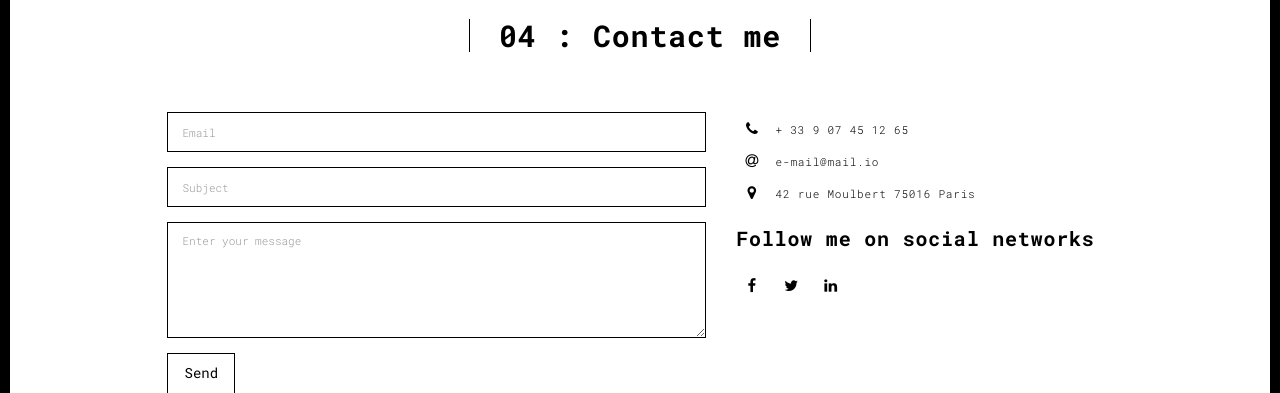
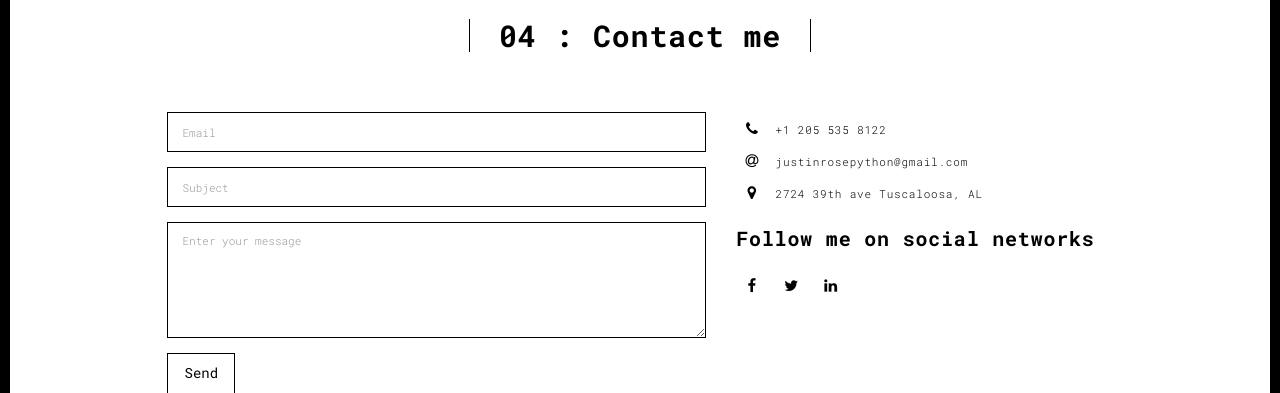
Before and after one commit to justroseborough/portfo, a Flask app: page /contact.html in a window 1280 px wide. Shown: the part 90-483 px from the top of the page. Run offline with Flask 2, Linux system fonts and the light colour scheme; some libraries are stand-ins or nearby versions.

Commit message:
Update contact.html

```diff
--- a/templates/contact.html
+++ b/templates/contact.html
@@ -79,19 +79,19 @@
                           <span class="fa-icon">
                             <i class="fa fa-phone" aria-hidden="true"></i>
                           </span>
-                          + 33 9 07 45 12 65
+                          +1 205 535 8122
                         </li>
                         <li>
                           <span class="fa-icon">
                             <i class="fa fa-at" aria-hidden="true"></i>
                           </span>
-                          e-mail@mail.io
+                          justinrosepython@gmail.com
                         </li>
                         <li>
                           <span class="fa-icon">
                             <i class="fa fa fa-map-marker" aria-hidden="true"></i>
                           </span>
-                          42 rue Moulbert 75016 Paris
+                          2724 39th ave Tuscaloosa, AL
                         </li>
                       </ul>
                       <h3>Follow me on social networks</h3>
```
